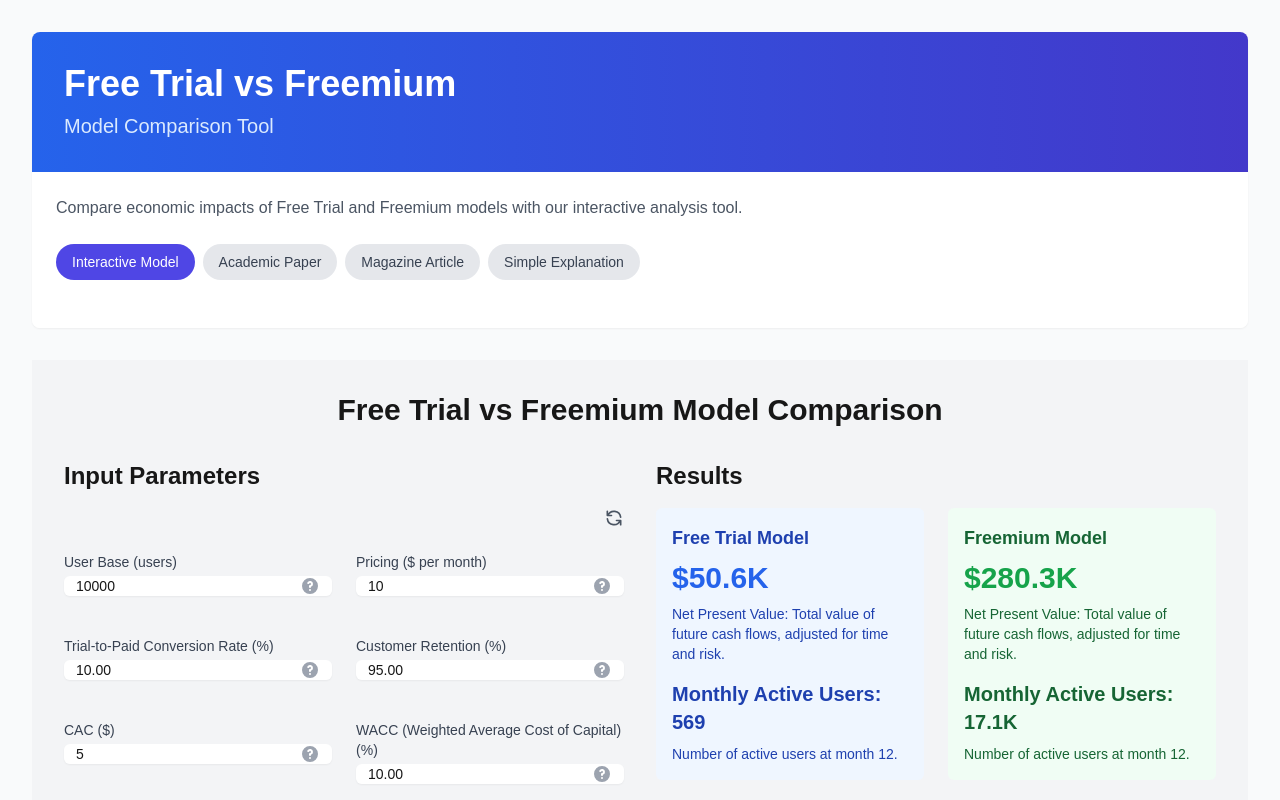
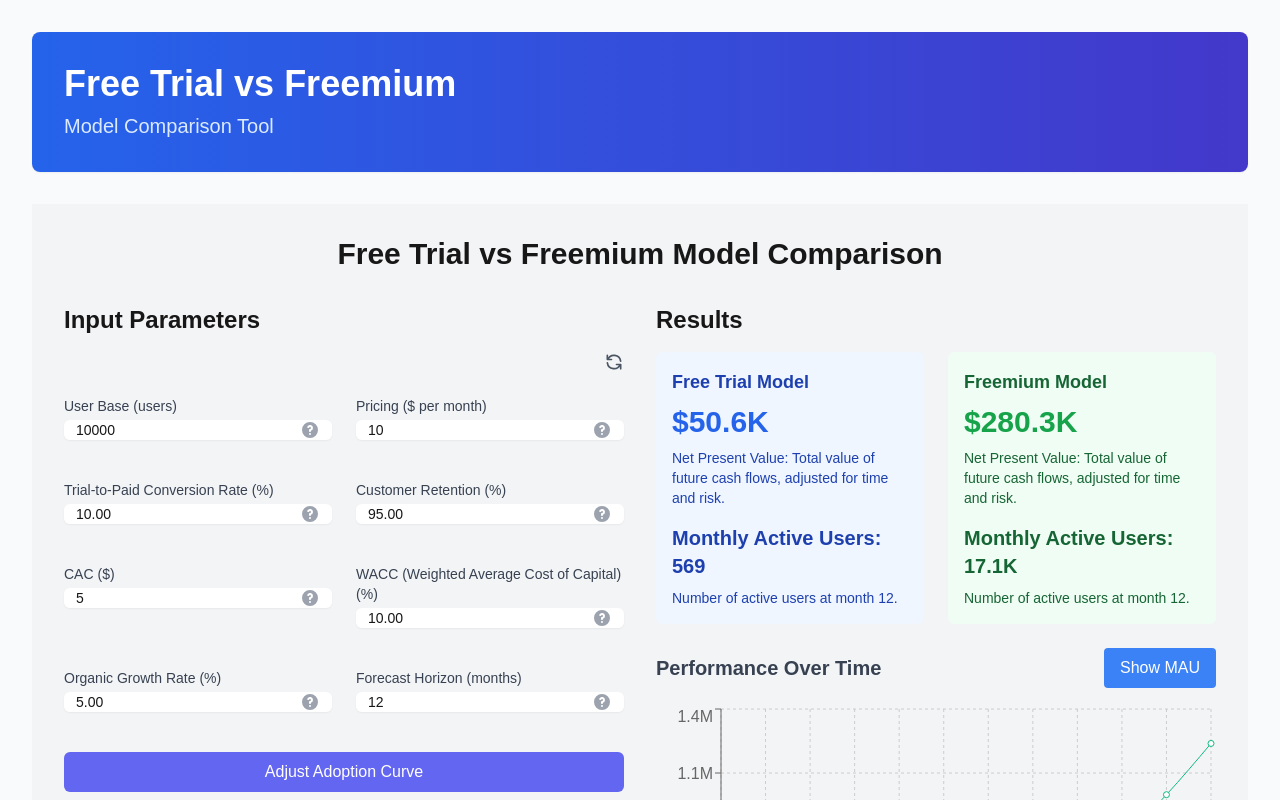
Before and after one commit to circularr/bistool, a Next.js app: page / in a window 1280 px wide. Shown: the top 800 px of the page. Built offline with nearby package versions, Linux system fonts and the light colour scheme.

Commit message:
fixing layout

```diff
--- a/src/pages/index.tsx
+++ b/src/pages/index.tsx
@@ -2,13 +2,10 @@
 import { motion, AnimatePresence } from 'framer-motion';
 import InputForm from '../components/InputForm';
 import ResultsDisplay from '../components/ResultsDisplay';
-import PaperDisplay from '../components/PaperDisplay';
 import AdoptionCurveDrawer from '../components/AdoptionCurveDrawer';
 import { calculateTrialNPV, calculateFreemiumNPV } from '../utils/calculations';
 import { Tooltip } from 'react-tooltip';
 import { useRouter } from 'next/router';
-
-type DisplayMode = 'model' | 'paper' | 'magazine' | 'eli5';
 
 const HomePage: React.FC = () => {
   const initialParams = {
@@ -31,7 +28,6 @@
     breakEvenMonth: number | null;
     monthlyData: { month: number; trialNPV: number; freemiumNPV: number; trialMAU: number; freemiumMAU: number }[];
   } | null>(null);
-  const [displayMode, setDisplayMode] = useState<DisplayMode>('model');
   const [isMobile, setIsMobile] = useState(false);
   const [showInputs, setShowInputs] = useState(false);
   const [showAdoptionCurve, setShowAdoptionCurve] = useState(false);
@@ -142,9 +138,9 @@
             />
             <button
               onClick={toggleInputs}
-              className="mt-4 w-full bg-green-500 text-white py-2 px-4 rounded-lg shadow hover:bg-green-600 transition duration-300"
+              className="mt-4 w-full bg-blue-500 text-white py-2 px-4 rounded-lg shadow hover:bg-blue-600 transition duration-300"
             >
-              View Results
+              Show Results
             </button>
           </motion.div>
         )}
@@ -231,28 +227,6 @@
               Model Comparison Tool
             </p>
           </div>
-          <div className="p-4 sm:p-6 bg-white">
-            <p className="text-gray-600 mb-6">
-              Compare economic impacts of Free Trial and Freemium models with our interactive analysis tool.
-            </p>
-            {!isMobile && (
-              <div className="flex flex-wrap gap-2 mb-6">
-                {(['model', 'paper', 'magazine', 'eli5'] as const).map((mode) => (
-                  <button
-                    key={mode}
-                    onClick={() => setDisplayMode(mode)}
-                    className={`px-4 py-2 rounded-full text-sm font-medium transition-colors duration-300 ${
-                      displayMode === mode
-                        ? 'bg-indigo-600 text-white'
-                        : 'bg-gray-200 text-gray-700 hover:bg-gray-300'
-                    }`}
-                  >
-                    {mode === 'model' ? 'Interactive Model' : mode === 'paper' ? 'Academic Paper' : mode === 'magazine' ? 'Magazine Article' : 'Simple Explanation'}
-                  </button>
-                ))}
-              </div>
-            )}
-          </div>
         </div>
 
         <div className="mt-8">
```
